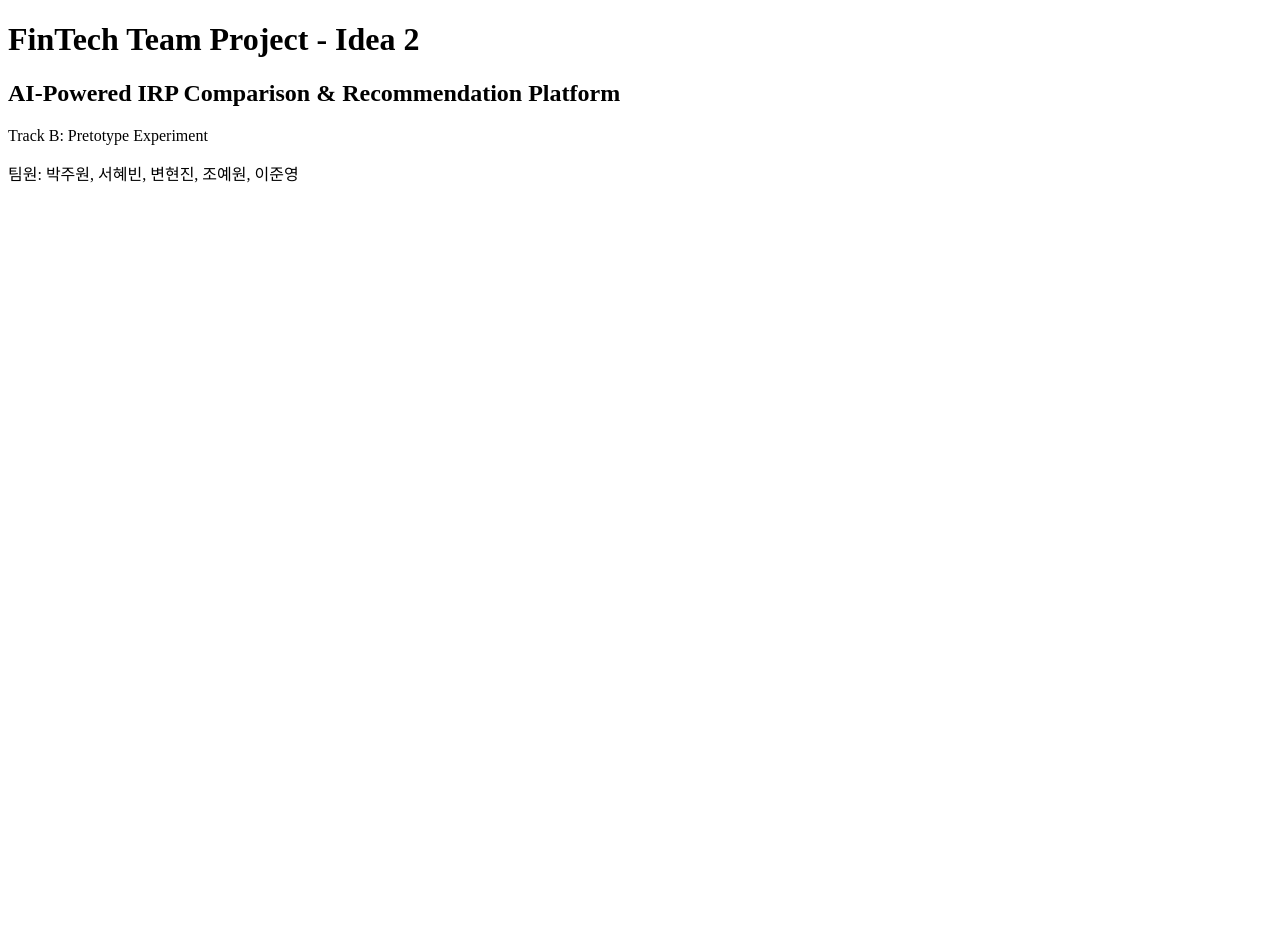
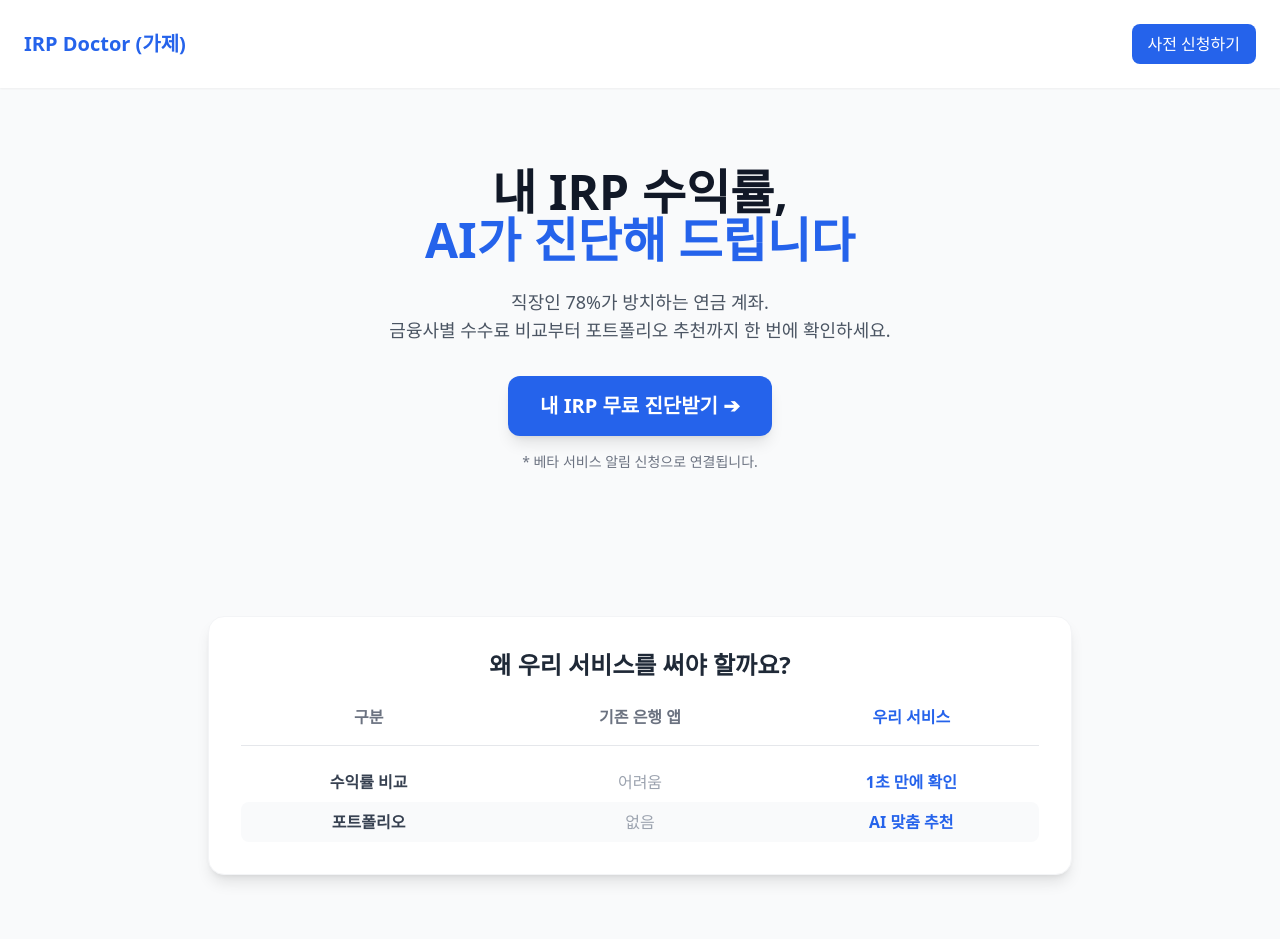
Before and after one commit to hjinbyun-maker/fintech-irp-project, a plain HTML site: page index.html in a window 1280 px wide. Before the commit the page ends 800 px from the top, so only its background shows below. Drawn offline with nearby package versions, Linux system fonts and the light colour scheme.

Commit message:
Milestone 2 sckeleton

```diff
--- a/index.html
+++ b/index.html
@@ -1,12 +1,62 @@
 <!DOCTYPE html>
-<html>
+<html lang="ko">
 <head>
-    <title>IRP Comparison Platform</title>
+    <meta charset="UTF-8">
+    <meta name="viewport" content="width=device-width, initial-scale=1.0">
+    <title>IRP AI 비교 분석 플랫폼</title>
+    <script src="https://cdn.tailwindcss.com"></script>
 </head>
-<body>
-    <h1>FinTech Team Project - Idea 2</h1>
-    <h2>AI-Powered IRP Comparison & Recommendation Platform</h2>
-    <p>Track B: Pretotype Experiment</p>
-    <p>팀원: 박주원, 서혜빈, 변현진, 조예원, 이준영</p>
+<body class="bg-gray-50 text-gray-800 font-sans">
+
+    <nav class="w-full p-6 flex justify-between items-center bg-white shadow-sm">
+        <div class="font-bold text-xl text-blue-600">IRP Doctor (가제)</div>
+        <button class="bg-blue-600 text-white px-4 py-2 rounded-lg hover:bg-blue-700 transition">
+            사전 신청하기
+        </button>
+    </nav>
+
+    <header class="text-center py-20 px-4">
+        <h1 class="text-4xl md:text-5xl font-bold mb-6 text-gray-900 leading-tight">
+            내 IRP 수익률, <br><span class="text-blue-600">AI가 진단해 드립니다</span>
+        </h1>
+        <p class="text-lg text-gray-600 mb-8 max-w-2xl mx-auto">
+            직장인 78%가 방치하는 연금 계좌. <br>
+            금융사별 수수료 비교부터 포트폴리오 추천까지 한 번에 확인하세요.
+        </p>
+
+        <button onclick="handleClick()" class="bg-blue-600 text-white text-xl font-bold px-8 py-4 rounded-xl shadow-lg hover:bg-blue-700 transition transform hover:-translate-y-1">
+            내 IRP 무료 진단받기 ➔
+        </button>
+        <p class="mt-4 text-sm text-gray-500">* 베타 서비스 알림 신청으로 연결됩니다.</p>
+    </header>
+
+    <section class="max-w-4xl mx-auto py-16 px-4">
+        <div class="bg-white rounded-2xl shadow-lg p-8 border border-gray-100">
+            <h2 class="text-2xl font-bold mb-6 text-center">왜 우리 서비스를 써야 할까요?</h2>
+            <div class="grid grid-cols-3 gap-4 text-center border-b pb-4 mb-4 font-bold text-gray-500">
+                <div>구분</div>
+                <div>기존 은행 앱</div>
+                <div class="text-blue-600">우리 서비스</div>
+            </div>
+            <div class="grid grid-cols-3 gap-4 text-center items-center py-2">
+                <div class="font-bold text-gray-700">수익률 비교</div>
+                <div class="text-gray-400">어려움</div>
+                <div class="text-blue-600 font-bold">1초 만에 확인</div>
+            </div>
+            <div class="grid grid-cols-3 gap-4 text-center items-center py-2 bg-gray-50 rounded-lg">
+                <div class="font-bold text-gray-700">포트폴리오</div>
+                <div class="text-gray-400">없음</div>
+                <div class="text-blue-600 font-bold">AI 맞춤 추천</div>
+            </div>
+        </div>
+    </section>
+
+    <script>
+        function handleClick() {
+            // 나중에 여기에 구글 애널리틱스 코드를 넣으면 됩니다.
+            console.log("버튼 클릭됨!");
+            alert("현재 베타 서비스 준비 중입니다.\n오픈 알림을 받으시겠습니까?");
+        }
+    </script>
 </body>
 </html>
```
